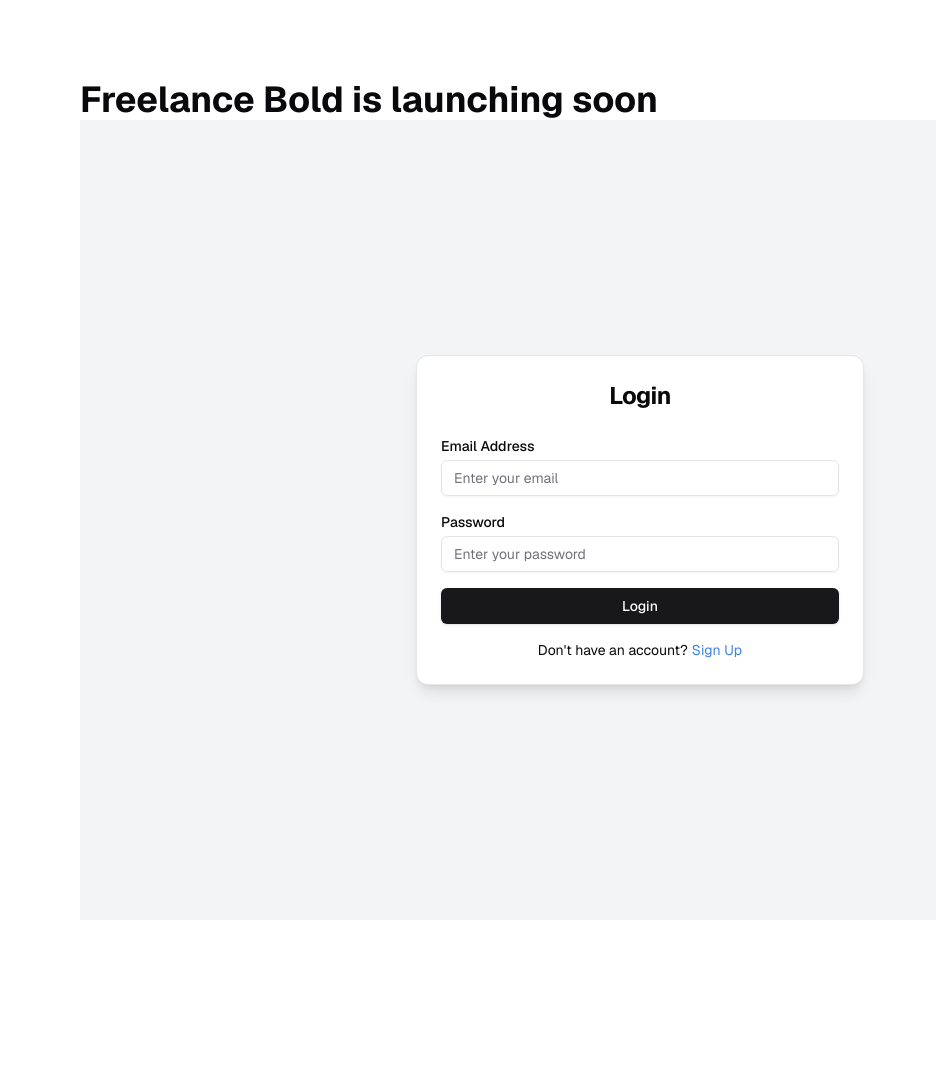
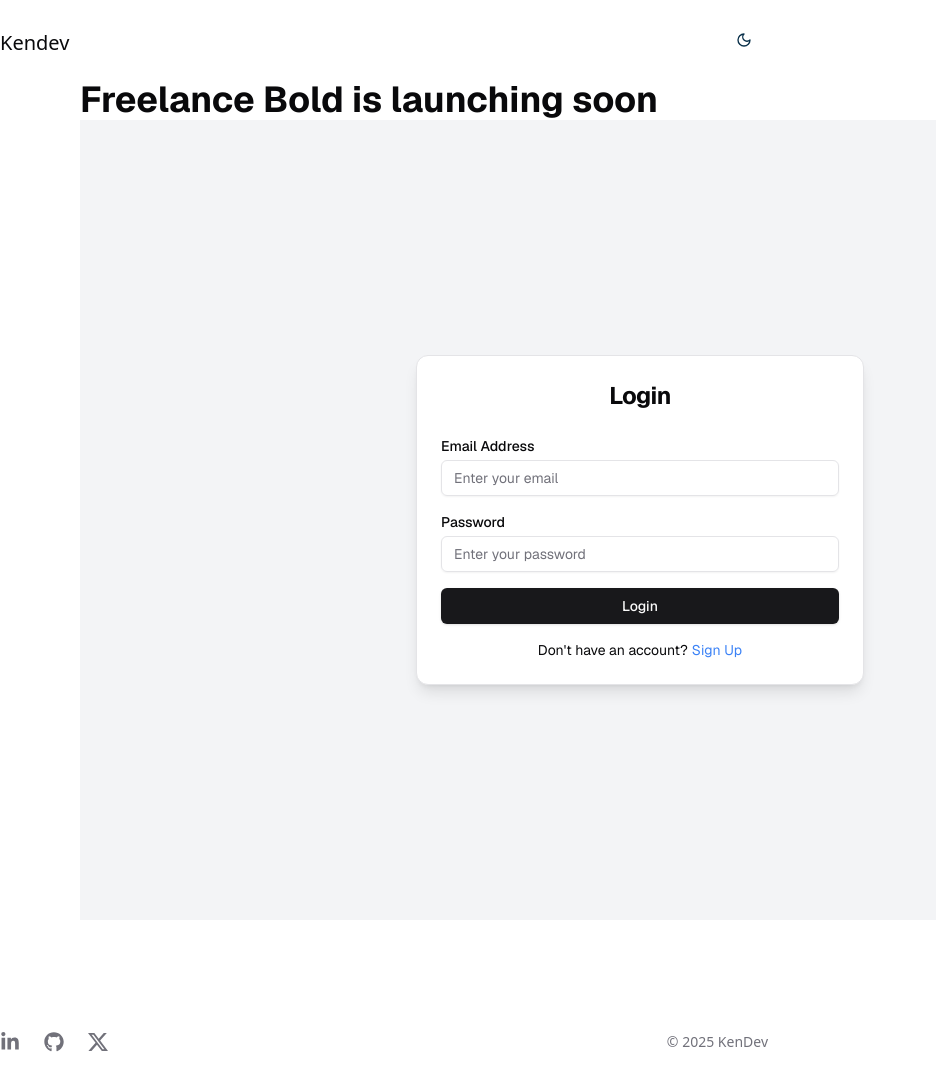
Before and after one commit to gitkarasune/HealGenix, a Next.js app: page / in a window 1280 px wide. Shown: the whole page, without its empty margins (0-936 px from the left). Before the commit the page ends 1000 px from the top, so only its background shows below. Built offline with nearby package versions, Linux system fonts and the light colour scheme.

Commit message:
added the header, footer and more

```diff
--- a/app/globals.css
+++ b/app/globals.css
@@ -2,7 +2,9 @@
 @tailwind components;
 @tailwind utilities;
 
-
+html {
+  scroll-behavior: smooth;
+}
 
 @layer base {
   :root {
@@ -109,8 +111,6 @@
   }
 }
 
-
-
 @layer base {
   * {
     @apply border-border outline-ring/50;
@@ -119,3 +119,19 @@
     @apply bg-background text-foreground;
   }
 }
+
+/* Scrollbar effects and the styles */
+::-webkit-scrollbar {
+  width: 8px;
+}
+
+::-webkit-scrollbar-track {
+  background-color: #f1f1f1;
+  border-radius: 10px;
+}
+
+::-webkit-scrollbar-thumb {
+  background-color: #888;
+  border-radius: 10px;
+  border: 1px solid #f1f1f1;
+}
--- a/app/layout.tsx
+++ b/app/layout.tsx
@@ -1,5 +1,8 @@
 import type { Metadata } from "next";
 import { Geist, Geist_Mono } from "next/font/google";
+import Providers from "@/components/Providers";
+import Header from "@/components/header";
+import Footer from "@/components/footer";
 import "./globals.css";
 
 const geistSans = Geist({
@@ -23,11 +26,15 @@ export default function RootLayout({
   children: React.ReactNode;
 }>) {
   return (
-    <html lang="en">
+    <html lang="en" suppressHydrationWarning>
       <body
-        className={`${geistSans.variable} ${geistMono.variable} antialiased`}
+        className={`${geistSans.variable} ${geistMono.variable} flex min-h-screen flex-col antialiased`}
       >
-        {children}
+        <Providers>
+        <Header />
+        <main className='grow'>{children}</main>
+          <Footer />
+        </Providers>
       </body>
     </html>
   );
--- /dev/null
+++ b/app/not-found.tsx
@@ -0,0 +1,44 @@
+import Link from "next/link"
+import { FaArrowLeft } from "react-icons/fa"
+// import { Button } from "@/components/ui/button"
+
+export default function notFound() {
+    return (
+        <section className="pb-24 pt-40">
+            <div className="min-h-full flex items-center justify-center px-4 sm:py-24 md:grid md:place-items-center">
+                <div className="max-w-max flex justify-center items-center mx-auto">
+                    <main className="sm:flex">
+                        <p className="text-4xl font-bold tracking-wide lg:text-8xl text-muted-foreground lg:text-black dark:lg:text-white lg:animate-bounce">
+                            404
+                        </p>
+                        <div className="sm:ml-6">
+                            <div className="sm:border-1 sm:border-gray-200 sm:pl-6">
+                                <h1 className="text-4xl font-bold tracking-tight text-gray-800">
+                                    Page not found
+                                </h1>
+                                <p className="mt-1 text-base text-muted-foreground">
+                                    Please check your URL in the address bar and try again.
+                                </p>
+                            </div>
+
+                            <button
+                            className="h-12 px-12 mt-7 bg-black dark:bg-white rounded-sm text-white dark:text-black lg:ml-6"
+                            >
+                                <div className="flex items-center space-x-3 sm:border-1 sm:border-transparent">
+                                    <Link
+                                        href={"/"}
+                                        className="inline-flex items-center gap-3 font-bold"
+                                    >
+                                        <FaArrowLeft className="h-5 w-5 " />
+                                        <span>Back home</span>
+                                    </Link>
+                                </div>
+                            </button>
+                        </div>
+
+                    </main>
+                </div>
+            </div>
+        </section>
+    )
+}
--- a/app/page.tsx
+++ b/app/page.tsx
@@ -1,4 +1,4 @@
-import Form from "@/components/form";
+import AuthForm from "@/components/form";
 import Title from "@/components/title";
 
 export default function Home() {
@@ -6,7 +6,7 @@ export default function Home() {
     <div className="min-h-screen p-8 pb-20 sm:p-20 font-[family-name:var(--font-geist-sans)]">
       <Title />
 
-      <Form />
+      <AuthForm />
     </div>
   );
 }
--- /dev/null
+++ b/components/Providers.tsx
@@ -0,0 +1,29 @@
+'use client'
+
+import { ThemeProvider, useTheme } from "next-themes"
+import { Toaster } from "./ui/sonner"
+
+export default function Providers({ children }: { children: React.ReactNode }) {
+  return (
+    <ThemeProvider
+      enableSystem
+      attribute={"class"}
+      defaultTheme="system"
+      disableTransitionOnChange
+    >
+      {children}
+      <ToasterProvider />
+    </ThemeProvider>
+  )
+}
+
+function ToasterProvider() {
+  const { resolvedTheme } = useTheme()
+
+  return (
+    <Toaster
+      position="top-left"
+      theme={resolvedTheme === "dark" ? "dark" : "light"}
+    />
+  )
+}
--- /dev/null
+++ b/components/ThemeToggle.tsx
@@ -0,0 +1,36 @@
+'use client'
+
+import { useEffect, useState } from "react"
+import { useTheme } from "next-themes"
+
+//import { Button } from "@/components/ui/button"
+import { MoonIcon, SunIcon } from "lucide-react"
+
+export default function ThemeToggle() {
+    const { setTheme, resolvedTheme } = useTheme()
+    const [ mounted, setMounted ] = useState(false)
+
+    useEffect(()=> {
+        setMounted(true);
+    },[]);
+
+    if (!mounted) {
+        return null
+    }
+
+  return (
+    <button
+        className="h-8 rounded-md px-4 text-xs  hover:bg-accent hover:text-accent-foreground"
+        onClick={() => {
+            setTheme(resolvedTheme === 'dark' ? 'light': 'dark')
+        }}
+    >
+        { resolvedTheme === 'dark' ? (
+            <SunIcon className="size-4 text-white"/>
+        ) : (
+            <MoonIcon className="size-4 text-sky-950" />
+        )}
+        <span className="sr-only">Toggle theme</span>
+    </button>
+  )
+}
--- /dev/null
+++ b/components/footer.tsx
@@ -0,0 +1,47 @@
+import { FaGithub, FaLinkedinIn } from 'react-icons/fa'
+import { SiX } from 'react-icons/si'
+
+export default function Footer() {
+  return (
+    <footer className='py-8 roboto'>
+      <div className='container max-w-3xl'>
+        <div className='md:flex md:items-center md:justify-between'>
+          <div className='flex justify-center space-x-6 md:order-2'>
+          <a
+              href='https://linkedin.com/in/sune-kara'
+              target='_blank'
+              rel='noreferrer noopener'
+              className='text-muted-foreground hover:text-foreground'
+            >
+              <span className='sr-only'>Linkedin</span>
+              <FaLinkedinIn aria-hidden='true' className='h-5 w-5' />
+            </a>
+            <a
+              href='https://github.com/gitkarasune'
+              target='_blank'
+              rel='noreferrer noopener'
+              className='text-muted-foreground hover:text-foreground'
+            >
+              <span className='sr-only'>Github</span>
+              <FaGithub aria-hidden='true' className='h-5 w-5' />
+            </a>
+            <a
+              href='https://x.com/_kendev'
+              target='_blank'
+              rel='noreferrer noopener'
+              className='text-muted-foreground hover:text-foreground'
+            >
+              <span className='sr-only'>X</span>
+              <SiX aria-hidden='true' className='h-5 w-5' />
+            </a>
+          </div>
+          <div className='mt-8 md:order-11 md:mt-0'>
+            <p className='text-center text-sm leading-5 text-muted-foreground'>
+              &copy; {new Date().getFullYear()} <span className="kendev">KenDev</span>
+            </p>
+          </div>
+        </div>
+      </div>
+    </footer>
+  )
+}
--- a/components/form.tsx
+++ b/components/form.tsx
@@ -5,7 +5,7 @@ import { Input } from "@/components/ui/input";
 import { Button } from "@/components/ui/button";
 import { Card, CardContent, CardHeader, CardTitle } from "@/components/ui/card";
 
-const Form = () => {
+const AuthForm = () => {
     const [isLogin, setIsLogin] = useState(true);
 
     const toggleAuthMode = () => {
@@ -58,4 +58,4 @@ const Form = () => {
     );
 };
 
-export default Form;
+export default AuthForm;
--- /dev/null
+++ b/components/header.tsx
@@ -0,0 +1,21 @@
+import Link from "next/link"
+import ThemeToggle from "./ThemeToggle"
+
+export default function Header() {
+  return (
+    <header className="fixed inset-x-0 top-0 z-50 bg-background/75 py-6 backdrop-blur-sm">
+        <nav className="container flex max-w-3xl items-center justify-between">
+            <div>
+                <Link href={"/"} className="text-xl">
+                    Kendev
+                </Link>
+            </div>
+
+            {/* The Theme Toggler */}
+            <div>
+                <ThemeToggle/>
+            </div>
+        </nav>
+    </header>
+  )
+}
--- /dev/null
+++ b/components/ui/sonner.tsx
@@ -0,0 +1,31 @@
+"use client"
+
+import { useTheme } from "next-themes"
+import { Toaster as Sonner } from "sonner"
+
+type ToasterProps = React.ComponentProps<typeof Sonner>
+
+const Toaster = ({ ...props }: ToasterProps) => {
+  const { theme = "system" } = useTheme()
+
+  return (
+    <Sonner
+      theme={theme as ToasterProps["theme"]}
+      className="toaster group"
+      toastOptions={{
+        classNames: {
+          toast:
+            "group toast group-[.toaster]:bg-background group-[.toaster]:text-foreground group-[.toaster]:border-border group-[.toaster]:shadow-lg",
+          description: "group-[.toast]:text-muted-foreground",
+          actionButton:
+            "group-[.toast]:bg-primary group-[.toast]:text-primary-foreground",
+          cancelButton:
+            "group-[.toast]:bg-muted group-[.toast]:text-muted-foreground",
+        },
+      }}
+      {...props}
+    />
+  )
+}
+
+export { Toaster }
--- a/package.json
+++ b/package.json
@@ -19,9 +19,12 @@
     "input-otp": "^1.4.2",
     "lucide-react": "^0.476.0",
     "next": "15.1.7",
+    "next-themes": "^0.4.4",
     "react": "^19.0.0",
     "react-dom": "^19.0.0",
     "react-hook-form": "^7.54.2",
+    "react-icons": "^5.5.0",
+    "sonner": "^2.0.1",
     "tailwind-merge": "^3.0.2",
     "tailwindcss-animate": "^1.0.7",
     "zod": "^3.24.2"
```
Also changed, not shown: 1 other file (tests, documents, lock files or other folders).
